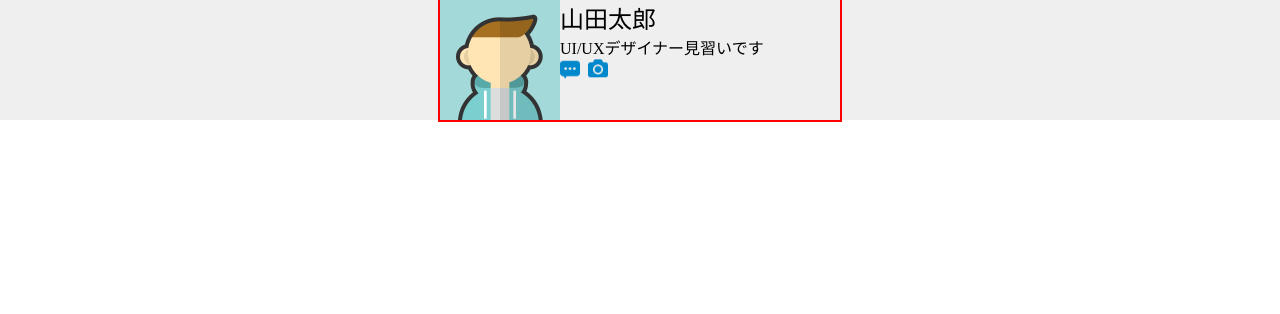
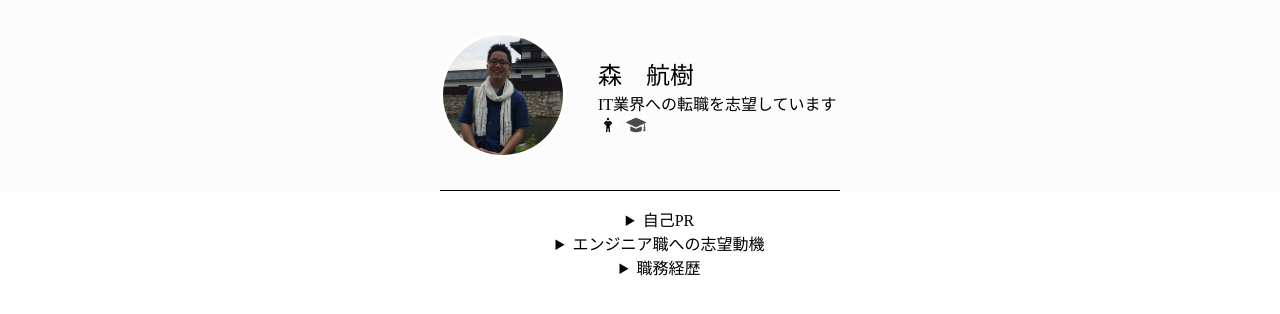
Before and after one commit to koki-mori/koki-mori.github.io, a plain HTML site: page index.html in a window 1280 px wide. Drawn offline with Linux system fonts and the light colour scheme.

Commit message:
Add files via upload

```diff
--- /dev/null
+++ b/CSS/styles.css
@@ -0,0 +1,75 @@
+/* common */
+
+body {
+    margin: 0;
+  }
+
+  img {
+    vertical-align: bottom;
+  }
+
+  h1,h2,p {
+    margin: 0;
+  }
+
+  h1,h2 {
+    font-weight: normal;
+  }
+
+  .container,.promotion{
+    width: 400px;
+    margin: 0 auto;
+  }
+
+  /* header */
+
+  header {
+    background: #fcfcfc;
+  }
+
+  header .container {
+    padding: 32px 0;
+    display: flex;
+    align-items: center;
+  }
+
+  header .container div + div {
+    margin-left: 32px;
+  }
+
+  header h1 {
+    font-size: 24px;
+  }
+
+  header ul {
+    list-style: none;
+    margin: 0;
+    padding: 0;
+    display: flex;
+  }
+
+  header ul li + li {
+    margin-left: 8px;
+  }
+
+  header .icon {
+    border-radius: 50%;
+    border-style: solid;
+    border-color: white;
+  }
+
+  header .container{
+    border-bottom: 1px solid
+  }
+
+  main section .promotion{
+    text-align: center;
+  }
+
+  main section .sentence{
+    text-align: left;
+  }
+
+  main section ul li{
+    list-style: none;
+  }
--- a/index.html
+++ b/index.html
@@ -4,29 +4,30 @@
   <meta charset="UTF-8">
   <meta http-equiv="X-UA-Compatible" content="IE=edge">
   <meta name="viewport" content="width=device-width, initial-scale=1.0">
-  <title>山田太郎のポートフォリオサイト</title>
+  <title>森航樹のポートフォリオ</title>
   <link rel="icon" href="img/favicon.png">
-  <link rel="stylesheet" href="css/style.css">
+  <link rel="stylesheet" href="CSS/styles.css">
 </head>
 <body>
-   <header>
+  <header>
     <div class="container">
       <div>
         <img
-          src="img/taro.png"
-          alt="太郎のアイコン"
+          src="img/koki.JPG"
+          alt="MyIcon"
           width="120"
-          height="120">
+          height="120"
+          class="icon">
       </div>
       <div>
-        <h1>山田太郎</h1>
-        <p>UI/UXデザイナー見習いです</p>
+        <h1>森　航樹</h1>
+        <p>IT業界への転職を志望しています</p>
         <ul>
           <li>
-            <a href="#">
+            <a href="linkBus">
               <img
-                src="img/blog.png"
-                alt="ブログアイコン"
+                src="img/business.jpeg"
+                alt="BusinessIcon"
                 width="20"
                 height="20">
             </a>
@@ -34,8 +35,8 @@
           <li>
             <a href="#">
               <img
-                src="img/photos.png"
-                alt="写真アイコン"
+                src="img/Education.png"
+                alt="EducationIcon"
                 width="20"
                 height="20">
             </a>
@@ -44,5 +45,58 @@
       </div>
     </div>
   </header>
+
+  <main>
+   <section>
+     <div class="promotion">
+
+       <ul>
+         <li>
+           <details>
+             <summary>自己PR</summary>
+              <p class="sentence">
+                私の長所は能動的行動力の高さです。<br>
+                高校生の頃はパソコン部とサッカー部を立ち上げ、大学生では経済研究クラブを立ち上げました。また、現在の職場でもスタッフ間の連携を強める案を実施しました。<br>
+                この長所は、報告連絡相談の基本的な能力を駆使し周囲との連携の結果、必要とされる行動をすぐに実行する性格から得られた能力だと考えます。例えばパソコン部の立ち上げは、何かの資格が欲しいと考える友人らの雑談をきっかけに、ワープロ検定や情報処理検定に興味がないか周囲に問いかけ、人を集めたことが成り立ちです。サッカー部も同じように、体を動かしたい人を集めて立ち上げました。
+               </p>
+           </details>
+        </li>
+
+        <li>
+          <details>
+            <summary>エンジニア職への志望動機</summary>
+            <p class="sentence">
+              私がIエンジニアを志望する理由は大きく二つあります。<br>
+              一つ目の理由は、目の前の問題を効率的に解決する職務に就きたいからです。私は目の前に効率的ではない問題を見つけると、どうにか最適化出来ないか考える癖があります。これを達成できた時はとても嬉しく、自分のモチベーションを高く維持できる分野だと考えます。エンジニアとは私の調べた限りでは、この最適化を繰り返す側面の強い仕事だと考えますので、今後の長いキャリアをエンジニアから築いていきたいと思います。<br>
+              二つ目の理由は、場所に囚われない仕事に就きたい、あるいはそのような選択肢を選べる能力を獲得したいからです。私は私の人生の中で、最も優先してきた選択肢に家族が常にありました。そのため自身のキャリアが定まらないこともありました。今はキャリアと家族を両方大切にできる職種を探し、その答えがエンジニアであると結論づけています。そのためエンジニアとしての能力を身につけ、その両方を大切にできるキャリアを築きたいと思います。
+            </p>
+          </details>
+        </li>
+
+        <li>
+          <details>
+          <summary>職務経歴</summary>
+          <p class="sentence">
+            私は現在、家電量販店内の移動機器販売店に勤めています。<br>
+            いわゆる携帯キャリアの分野で、主な職務は営業と契約の保守業務に分けられます。前者は来店されたお客様への接客を通し、自社の商品を提案する営業で、後者は商品の成約にあたり顧客情報の誤登録や情報漏洩を防ぐ業務です。また、2021年6月から店舗の責任者を受任したため、業務の実績と合わせて以下の通り紹介します。
+            ●店舗責任者としての実績<br>
+            2021年春ごろから店舗の売上目標値とスタッフ数が大きく増加。しばらく実績が目標に伴わなかったものの、店舗責任者受任後に業務効率化を試験的に行い、売上目標値に対して最低限の実績を確保<br>
+            ●情報管理受任者としての実績<br>
+            業務効率化に伴う顧客情報管理の見直しを実施し、契約トラブル等を半減。<br>
+            ●個人としての実績<br>
+            2021年9月、社内北海道支部内の重要項目売上で２位を達成。<br>
+
+            店舗責任者と情報管理受任者としての実績について、この二つは業務効率化によって達成しました。業務効率化の内容としては、店舗の風土が個人単位で活動し各々の実績を重視するものでした。これは最低限の管理がある程度簡単にできる利点がある一方、各スタッフの強みを活用できないため改善点であるとも考え、これを解決するため業務を網羅的に細分化し、それぞれの得意分野を活かせる割り当てを実施しました。
+          </p>
+          </details>
+        </li>
+      </ul>
+      </section>
+
+      <div class="works">
+        <!-- 現在JavaScriptの作品を作成中です。 -->
+      </div>
+    </main>
+
 </body>
 </html>
```
Also changed, not shown: img/Education.png (added), img/business.jpeg (added), img/koki.JPG (added).
